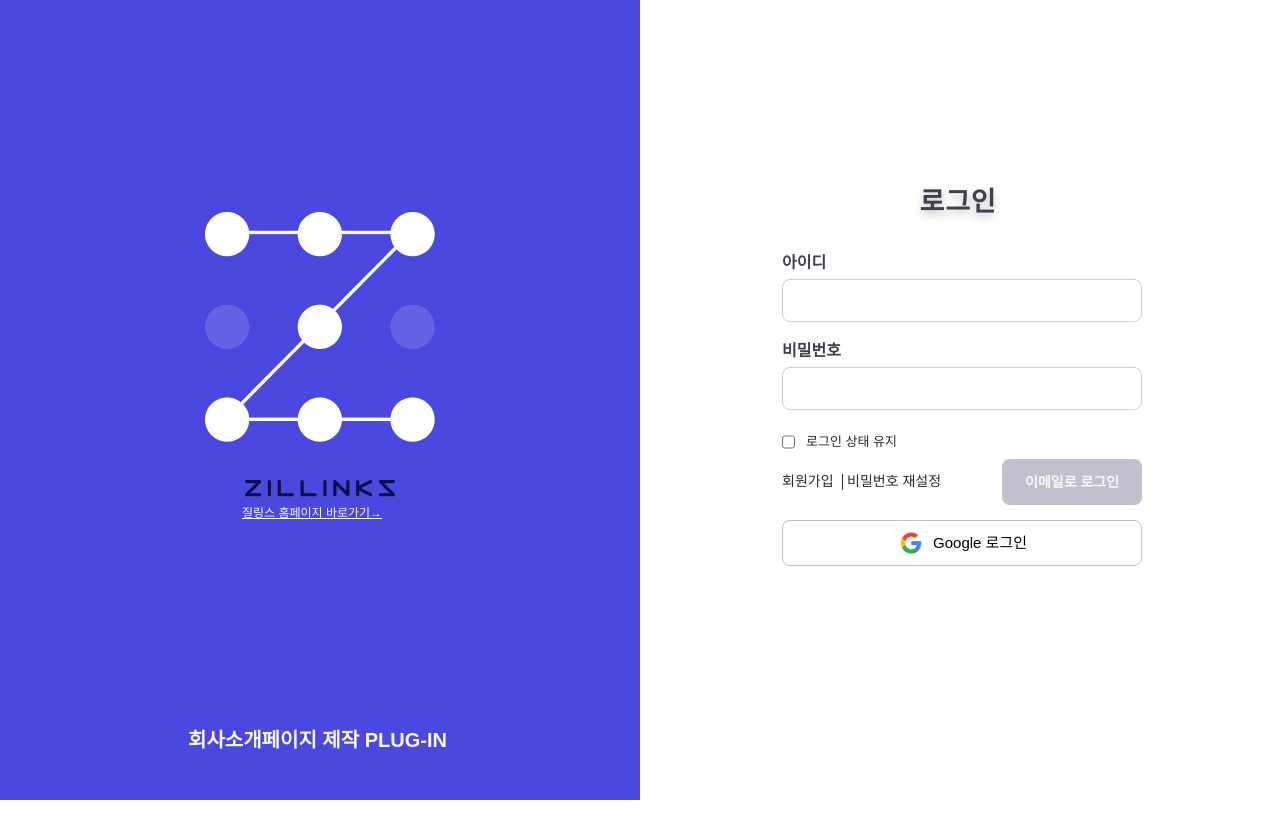
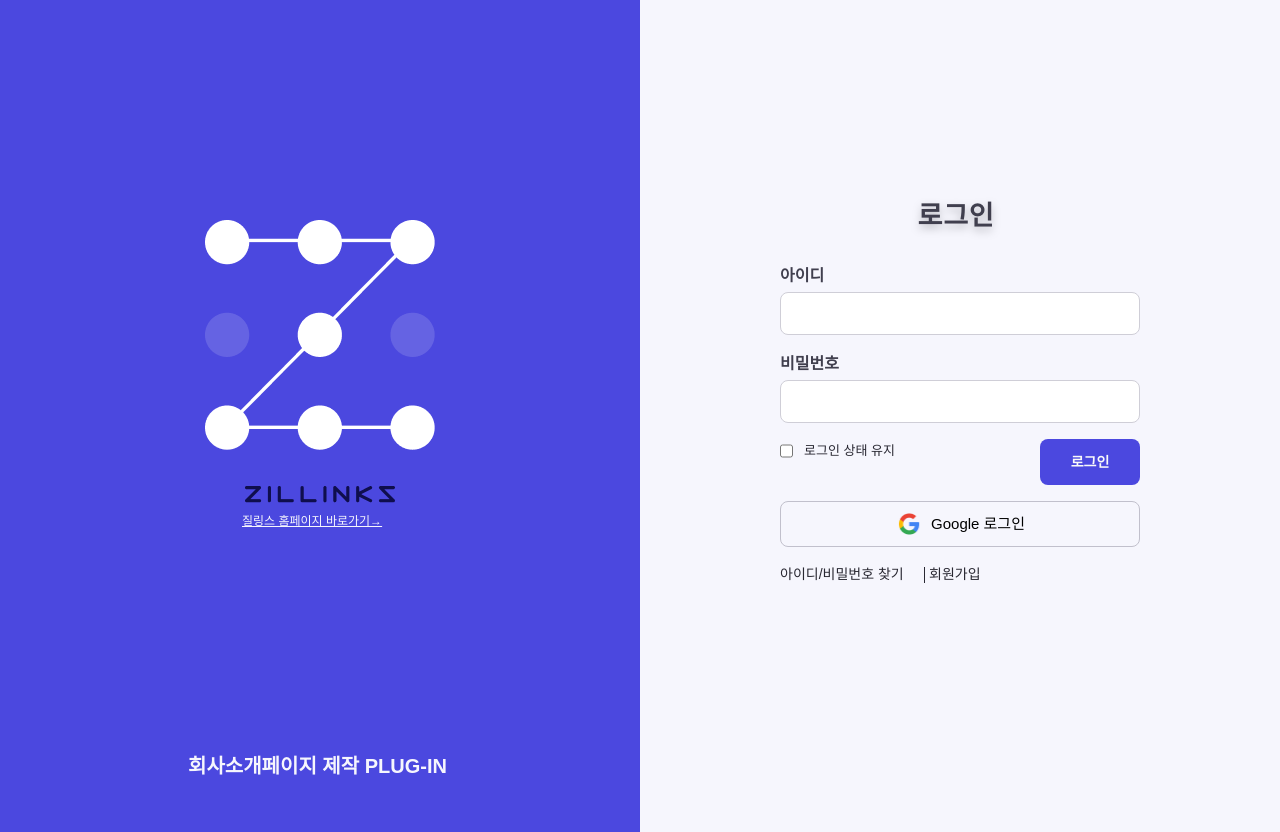
Before and after one commit to boyon99/TEAM-INTRO-FE, a Next.js app: page /login in a window 1280 px wide. Before the commit the page ends 800 px from the top, so only its background shows below. Built offline with nearby package versions, Linux system fonts and the light colour scheme.

Commit message:
feat: login 디자인 수정

```diff
--- a/src/components/button.tsx
+++ b/src/components/button.tsx
@@ -25,16 +25,16 @@ export default function Button({
            </button>
     ): null}
     {size === "small" ? (
-        <div className="flex flex-row justify-center items-center p-[8px_16px] gap-[10px]">
+        // <div className="p-[8px_16px] gap-[10px]">
             <button
                 className={cls(
-                "absolute w-[88px] h-[46px] right-0 top-0 rounded-lg text-GrayScaleNeutral-100 font-bold text-sm",
+                "w-[100px] h-[46px] rounded-lg text-GrayScaleNeutral-100 font-bold text-sm",
                 disable ? "bg-GrayScalePrimary-300" : "bg-primary-500"
                 )}
             >
                 {text}
            </button>
-        </div>
+        // </div>
 
     ): null}
     {size === "large" ? (
--- a/src/components/input.tsx
+++ b/src/components/input.tsx
@@ -19,7 +19,7 @@ interface InputProps {
     onClick,
   }: InputProps) {
     return (
-      <div>
+      <>
         {size === "large" && type === "email" ? (
         <div className="flex flex-col items-start gap-[8px] p-0 justify-center w-[360px] h-[70px]">
             <span className="w-[50px] h-[16px] font-bold text-[16px]/[100%] text-GrayScalePrimary-800">{label}</span>
@@ -35,11 +35,11 @@ interface InputProps {
 
         ) : null}
         {type === "checkbox" ? (
-                <div className="relative w-[131px] h-[24px] mt-5">
+                <div className="relative w-[131px] h-[24px]">
                  <input type="checkbox" className="w-4 h-4 mt-1" onClick={onClick}/>
                  <span className="absolute w-[110px] h-[15px] left-[24px] top-[5px] font-medium text-[13px]/[100%] text-GrayScalePrimary-900">로그인 상태 유지</span>
                </div>
         ): null}
-      </div>
+      </>
     );
   }
--- a/src/pages/index.tsx
+++ b/src/pages/index.tsx
@@ -2,7 +2,7 @@ export default function Home() {
   return (
     <>
       {/* <div className="text-primary-600"> */}
-      <div className=""></div>
+      <div className="bg-primary-600">메인페이지 입니다</div>
     </>
   );
 }
--- a/src/pages/login/index.tsx
+++ b/src/pages/login/index.tsx
@@ -46,25 +46,25 @@ export default function Login() {
   }
 
     return (
-      <div>
-       <div className="absolute left-0 right-1/2 top-0 bottom-0 bg-primary-500">
-         <div className="absolute left-[calc(50%_-_230px/2)] top-[26.44%] bottom-[45.91%]">
+      <div className="flex">
+       <div className="w-[640px] h-[832px] bg-primary-500">
+         <div className="ml-[calc(50%-230px/2)] pt-[220px] ">
             <Image src="/emblem1.png" alt="emblem1" height={230} width={230}/>
          </div>
-         <div className="absolute left-[calc(50%-150px/2)] top-[60%] bottom-[39.63%]">
+         <div className="ml-[calc(50%-150px/2)] pt-[36px]">
              <Image src="/logo.png" alt="logo" height={16.27} width={150}/>
          </div>
-         <div className="absolute w-[156px] h-[14px] left-[calc(50%-156px/2)] top-[calc(50%-14px/2+107px)]">
+         <div className="ml-[calc(50%-156px/2)] pt-[5px]">
            <span className="font-sans font-normal text-xs/[100%] text-primary-100 text-center underline">질링스 홈페이지 바로가기&rarr;</span>
          </div>
-         <div className="absolute w-[280px] h-[22px] left-[calc(50%-132px)] top-[calc(50%+330px)]">
+         <div className="w-[280px] h-[22px] ml-[calc(50%-132px)] pt-[224px]">
            <span className="font-sans font-bold text-[20px]/[100%] text-primary-100 text-center">회사소개페이지 제작 PLUG-IN</span>
          </div>
        </div>
-       <div className="absolute left-[50.16%] right-[-0.16%] top-0 bottom-0 rounded">
-        <div className="absolute w-[360px] h-[427px] left-[calc(50%-360px/2)] top-[calc(50%-427px/2+0.5px)]">
-            <span className="align-top not-italic text-GrayScalePrimary-800 font-black text-[27px]/[100%] absolute w-[85px] h-[32px] left-[137.5px] top-[2px] tracking-[0.03em] drop-shadow-[0_4px_4px_rgba(0,0,0,0.25)]">로그인</span>
-           <form onSubmit={handleSubmit(onValid)} className="flex flex-col p-0 absolute w-[360px] h-[359px] left-0 top-[66px]">
+       <div className="w-[640px] h-[832px] bg-primary-100">
+        <div className="ml-[calc(50%-360px/2)] pt-[203px]">
+            <span className="align-top not-italic text-GrayScalePrimary-800 font-black text-[27px]/[100%] w-[85px] h-[32px] ml-[137.5px] top-[2px] tracking-[0.03em] drop-shadow-[0_4px_4px_rgba(0,0,0,0.25)]">로그인</span>
+           <form onSubmit={handleSubmit(onValid)} className="flex flex-col pt-[36px] w-[360px] h-[359px] left-0">
               <Input register={register('email',
                {
                 required: "Email is required",
@@ -77,20 +77,25 @@ export default function Login() {
               <Input register={register('password'
               )} required name="password" label="비밀번호" type="password" size="large"/>
               {error && <span className="text-[red] text-sm">이메일 또는 비밀번호가 일치하지 않습니다</span>}
-              <Input name="keep" type="checkbox" onClick={onClick} />
-              <div className="w-[360px] h-[46px] right-0 top-[237px] mt-5">
-                <div className="relative flex flex-row items-center p-0 gap-1">
-                  <span className="w-[56px] h-[16px] font-normal text-[14px]/[100%] text-GrayScalePrimary-900">회원가입</span>
-                  <span className="h-[16px] font-normal border-r text-GrayScalePrimary-900"/>
-                  <span className="w-[105px] h-[16px] font-normal text-[14px]/[100%] text-GrayScalePrimary-900">비밀번호 재설정</span>
-                <Button disable={true} text="이메일로 로그인" size="large"/>
-                </div>
+              <div className="flex justify-between mt-4">
+
+               <Input name="keep" type="checkbox" onClick={onClick}/>
+                {/* <div className="w-[360px] h-[46px] right-0 top-[237px] mt-5"> */}
+
+                <Button disable={false} text="로그인" size="small"/>
+              {/* </div> */}
               </div>
-              <div className="flex flex-row justify-center items-center p-[8px_0px] gap-[8px] w-[360px] h-[46px] border border-solid border-GrayScalePrimary-300 rounded-lg">
+
+              <div className="flex flex-row justify-center items-center p-[8px_0px] mt-4 gap-[8px] w-[360px] h-[46px] border border-solid border-GrayScalePrimary-300 rounded-lg">
                  <Image src="/google.png" alt="google" height={28} width={28}/>
                  <span className="h-[16px] font-normal text-[15px]/[100%]">Google 로그인</span>
 
               </div>
+              <div className="relative flex flex-row items-center p-0 gap-1 mt-5">
+                  <span className="w-[140px] h-[16px] font-normal text-[14px]/[100%] text-GrayScalePrimary-900">아이디/비밀번호 찾기</span>
+                  <span className="h-[16px] font-normal border-r text-GrayScalePrimary-900"/>
+                  <span className="w-[56px] h-[16px] font-normal text-[14px]/[100%] text-GrayScalePrimary-900">회원가입</span>
+                </div>
             </form>
         </div>
        </div>
```
